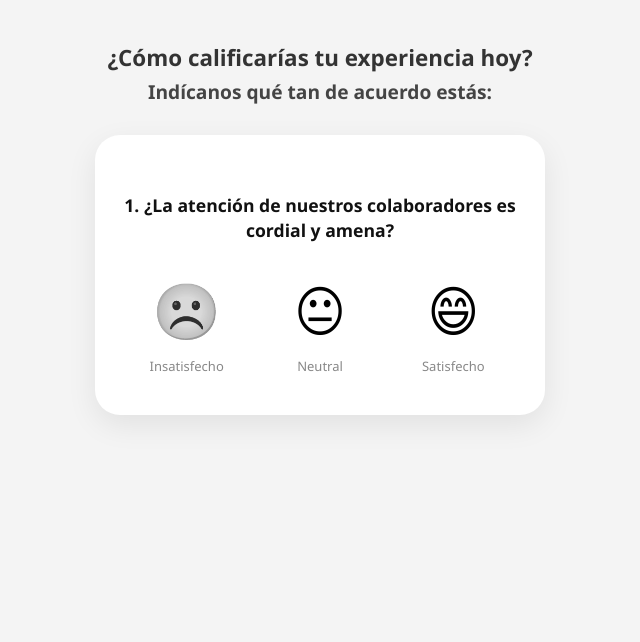
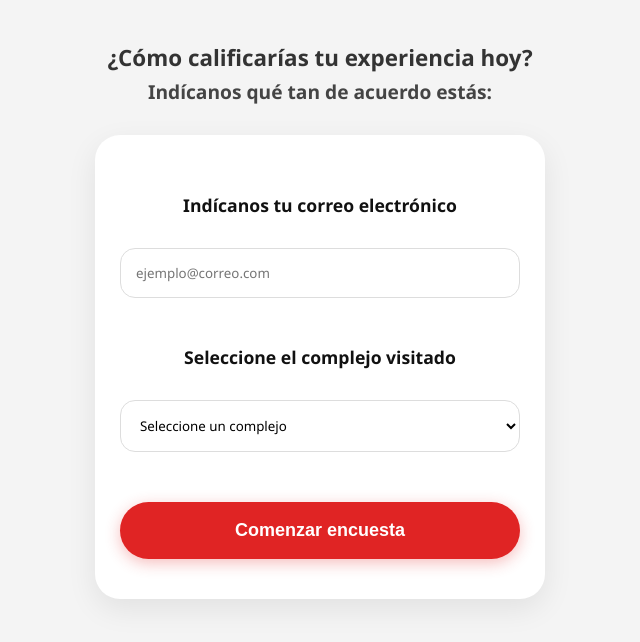
Before and after one commit to AndersonP444/Anderson---Tareas-y-programas, a Flask app: page / in a window 1280 px wide. Shown: the top 642 px of the page, without its empty margins (320-960 px from the left). Run offline with Flask 3, Linux system fonts and the light colour scheme.

Commit message:
añadida nueva funcion

```diff
--- a/Codigo_Cinex/templates/encuesta.html
+++ b/Codigo_Cinex/templates/encuesta.html
@@ -5,7 +5,6 @@
     <meta name="viewport" content="width=device-width, initial-scale=1.0">
     <title>Encuesta Cinex</title>
     <style>
-        /* Estilos para mantener la apariencia de la primera imagen */
         body {
             font-family: 'Segoe UI', Tahoma, Geneva, Verdana, sans-serif;
             text-align: center;
@@ -13,9 +12,7 @@
             background: #f4f4f4;
             margin: 0;
         }
-        .header-texto {
-            margin-bottom: 30px;
-        }
+        .header-texto { margin-bottom: 30px; }
         .header-texto h3 { color: #333; margin-bottom: 5px; font-size: 1.4rem; }
         .header-texto h2 { color: #444; font-size: 1.2rem; margin-top: 0; }
 
@@ -44,7 +41,6 @@
         }
 
         .opcion-encuesta input { display: none; }
-
         .opcion-encuesta {
             display: flex;
             flex-direction: column;
@@ -66,7 +62,6 @@
             font-weight: 500;
         }
 
-        /* Efectos al seleccionar */
         input:checked + .carita {
             filter: grayscale(0%);
             transform: scale(1.2);
@@ -75,6 +70,29 @@
         input:checked ~ span {
             color: #e02424;
             font-weight: bold;
+        }
+
+        /* Estilos del Slider (NPS) del video */
+        .slider-container {
+            margin: 20px 0;
+            text-align: center;
+        }
+        .valor-nps {
+            font-size: 2.5rem;
+            font-weight: bold;
+            border: 2px solid #ddd;
+            border-radius: 15px;
+            padding: 10px 30px;
+            display: inline-block;
+            margin-bottom: 25px;
+            color: #333;
+            background: #fff;
+        }
+        .nps-slider {
+            width: 100%;
+            cursor: pointer;
+            accent-color: #e02424;
+            height: 10px;
         }
 
         .btn-enviar {
@@ -110,73 +128,130 @@
             "¿La atención de nuestros colaboradores es cordial y amena?",
             "¿Nuestra atención en caja es rápida?",
             "¿Nuestras butacas son cómodas?",
-                "¿La temperatura dentro de la sala es agradable?",
+            "¿Nuestras instalaciones son atractivas y limpias?",
             "¿Las pantallas se ven limpias y nítidas?",
+            "¿La temperatura en la sala fue agradable?",
             "¿Nuestras salas tienen buen sonido?",
             "¿Nuestra cartelera es atractiva y variada?",
+            "¿Los productos de Caramelería son de buena calidad?",
+            "¿Nuestros precios de la Caramelería son acordes a la relación precio-valor?",
+            "¿Tenemos variedad de productos en Caramelería?",
             "¿Tenemos buenos horarios de funciones?",
-                "¿Nuestros boletos tienen un precio acorde a la calidad?",
-                "¿Los productos de Caramelería son de buena calidad?",
-                "¿Los precios de Caramelería son acordes?",
-                "¿Tenemos variedad de productos en Caramelería?",
+            "¿Nuestros baños son limpios y ordenados?",
+            "¿Nuestros boletos tienen un precio acorde a la calidad de la experiencia en nuestras sala?",
+            "¿Recomendarías a tus amigos o familiares visitar Cinex? (10 es la máxima puntuación y 0 la mínima)",
             "¿En general, cuál es tu grado de satisfacción al salir?"
         ] %}
 
+        <div class="pregunta-card" id="paso-inicio">
+            <p class="texto-pregunta">Indícanos tu correo electrónico</p>
+            <input type="email" name="email" placeholder="ejemplo@correo.com" required
+                   style="width: 100%; padding: 15px; border-radius: 15px; border: 1px solid #ddd; margin-bottom: 30px; box-sizing: border-box; font-family: inherit;">
+
+            <p class="texto-pregunta">Seleccione el complejo visitado</p>
+            <select name="complejo" required
+                    style="width: 100%; padding: 15px; border-radius: 15px; border: 1px solid #ddd; margin-bottom: 30px; box-sizing: border-box; font-family: inherit; background: white;">
+                <option value="" disabled selected>Seleccione un complejo</option>
+                <option>Cinex Sambil (Chacao)</option>
+                <option>Cinex San Ignacio</option>
+                <option>Cinex Tolón</option>
+                <option>Cinex El Recreo</option>
+                <option>Cinex Paseo El Hatillo</option>
+                <option>Cinex Los Naranjos (Galería)</option>
+                <option>Cinex Multiplaza Paraíso</option>
+                <option>Cinex Los Próceres</option>
+                <option>Cinex Buenaventura Guatire</option>
+                <option>Cinex Sotavento (C.C. Sotavento)</option>
+                <option>Lago Mall Maracaibo</option>
+                <option>Lechería (Centro Plaza)</option>
+                <option>Parque Costazul</option>
+                <option>Metrópolis Barquisimeto</option>
+                <option>Sambil Paraguaná</option>
+            </select>
+
+            <button type="button" class="btn-enviar" onclick="avanzar('inicio')">Comenzar encuesta</button>
+        </div>
+
         {% for i in range(preguntas|length) %}
-        <div class="pregunta-card" id="paso-{{ i }}" style="display: {{ 'block' if i == 0 else 'none' }};">
-            <p class="texto-pregunta">{{ i + 1 }}. {{ preguntas[i] }}</p>
+        <div class="pregunta-card" id="paso-{{ i }}" style="display: none;">
+            <p class="texto-pregunta">{{ preguntas[i] }}</p>
 
+            {% if i == 14 %}
+            <div class="slider-container">
+                <div class="valor-nps" id="display-p15">5</div>
+                <input type="range" name="p15" min="0" max="10" value="5"
+                       class="nps-slider"
+                       oninput="document.getElementById('display-p15').innerText = this.value">
+            </div>
+            <button type="button" class="btn-enviar" onclick="avanzar(14)">Siguiente</button>
+
+            {% else %}
             <div class="caritas-container">
                 <label class="opcion-encuesta">
-                    <input type="radio" name="p{{ i + 1 }}" value="insatisfecho" required onchange="avanzar({{ i }})">
-                    <div class="carita">☹️</div>
-                    <span>Insatisfecho</span>
+                    <input type="radio" name="p{{ i + 1 }}" value="insatisfecho" required onclick="avanzar({{ i }})">
+                    <div class="carita">☹️</div><span>Insatisfecho</span>
                 </label>
                 <label class="opcion-encuesta">
-                    <input type="radio" name="p{{ i + 1 }}" value="neutral" onchange="avanzar({{ i }})">
-                    <div class="carita">😐</div>
-                    <span>Neutral</span>
+                    <input type="radio" name="p{{ i + 1 }}" value="neutral" onclick="avanzar({{ i }})">
+                    <div class="carita">😐</div><span>Neutral</span>
                 </label>
                 <label class="opcion-encuesta">
-                    <input type="radio" name="p{{ i + 1 }}" value="satisfecho" onchange="avanzar({{ i }})">
-                    <div class="carita">😄</div>
-                    <span>Satisfecho</span>
+                    <input type="radio" name="p{{ i + 1 }}" value="satisfecho" onclick="avanzar({{ i }})">
+                    <div class="carita">😄</div><span>Satisfecho</span>
                 </label>
             </div>
+            {% endif %}
         </div>
         {% endfor %}
 
-        <div class="pregunta-card" id="paso-13" style="display: none;">
+        <div class="pregunta-card" id="paso-16" style="display: none;">
             <p class="texto-pregunta">¿Tienes algún comentario adicional o sugerencia para nosotros?</p>
-
             <textarea name="comentario" placeholder="Escribe aquí tu opinión (opcional)..."
                       style="width: 100%; height: 120px; border-radius: 15px; border: 1px solid #ddd; padding: 15px; font-family: inherit; resize: none; margin-bottom: 20px; box-sizing: border-box;"></textarea>
-
             <button type="submit" class="btn-enviar">Finalizar y volver al inicio</button>
         </div>
+    </form>
 
     <script>
         function avanzar(actual) {
+            if (actual === 'inicio') {
+                const emailInput = document.querySelector('input[name="email"]');
+                const complejoSelect = document.querySelector('select[name="complejo"]');
+                if (!emailInput.value || !complejoSelect.value) {
+                    alert("Por favor, ingresa tu correo y selecciona un complejo para continuar.");
+                    return;
+                }
+                if (!emailInput.checkValidity()) {
+                    alert("Por favor, ingresa un correo electrónico válido.");
+                    return;
+                }
+            }
+
             setTimeout(() => {
-                    const divActual = document.getElementById(`paso-${actual}`);
-                    const siguiente = actual + 1;
-                    const divSiguiente = document.getElementById(`paso-${siguiente}`);
+                let divActual, siguiente, divSiguiente;
+
+                if (actual === 'inicio') {
+                    divActual = document.getElementById('paso-inicio');
+                    siguiente = 0;
+                } else {
+                    divActual = document.getElementById(`paso-${actual}`);
+                    siguiente = actual + 1;
+                }
+
+                divSiguiente = document.getElementById(`paso-${siguiente}`);
 
                 if (divSiguiente) {
                     divActual.style.display = 'none';
                     divSiguiente.style.display = 'block';
 
-                        // CAMBIO DE TEXTO SEGÚN TU SEGUNDA IMAGEN
-                        if (siguiente === 13) {
+                    if (siguiente === 16) {
                         document.querySelector('.header-texto h3').innerText = "¡Gracias por responder nuestra encuesta!";
                         document.querySelector('.header-texto h2').innerText = "Tu experiencia nos ayuda a ser mejores para ustedes";
                     }
-
                     window.scrollTo(0, 0);
                 }
             }, 350);
         }
     </script>
-    </script>
 </body>
 </html>
```
Lines whose indentation alone changed are shown as unchanged.
